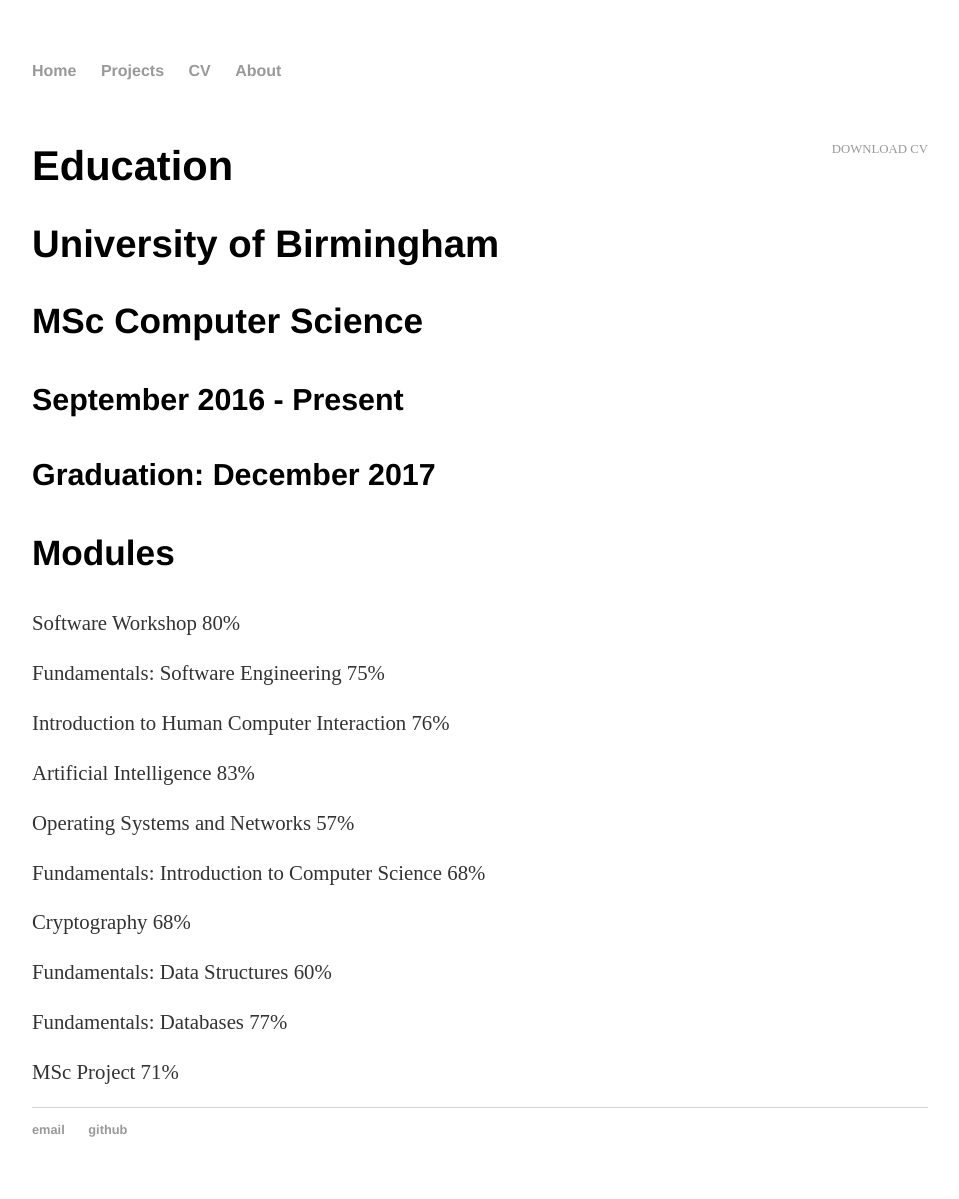
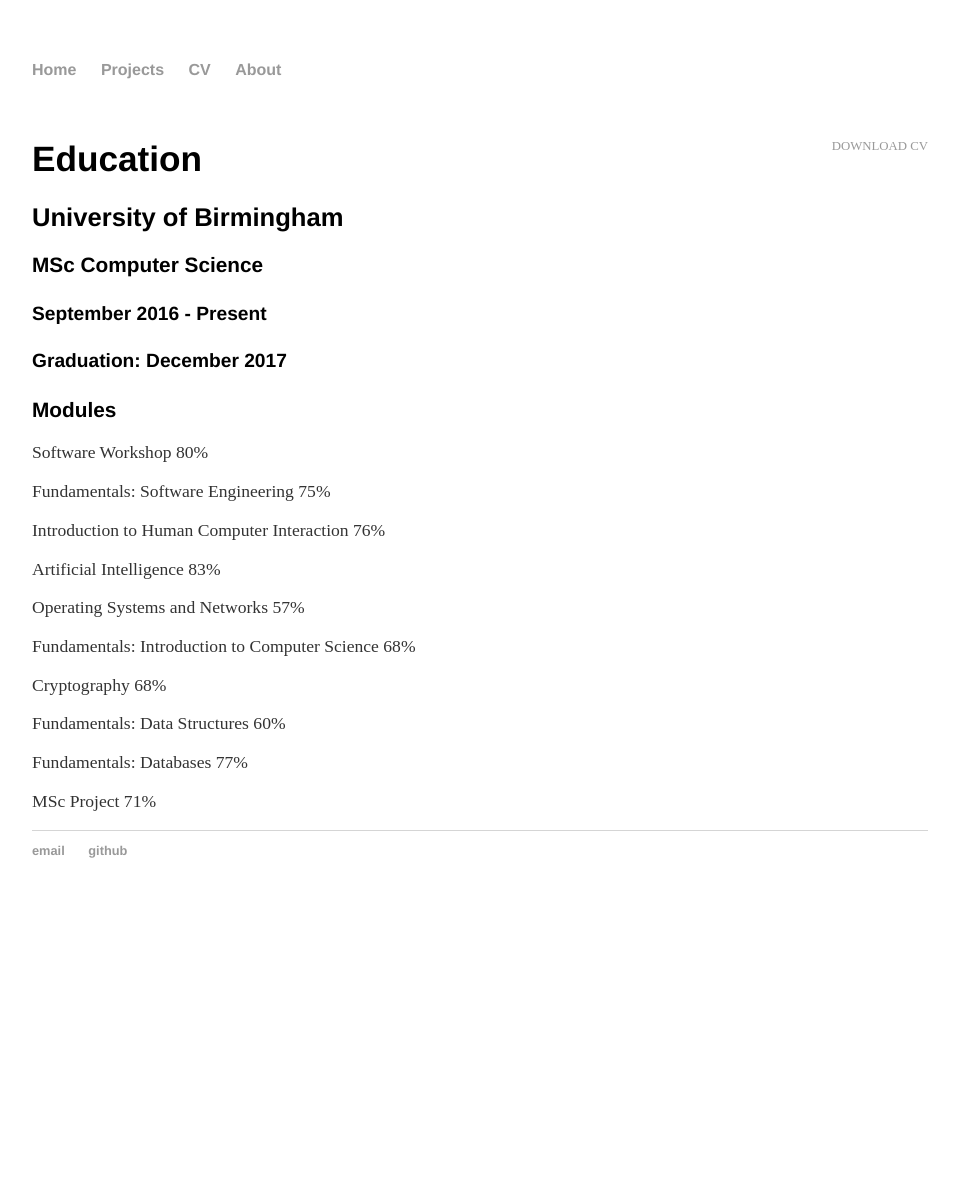
Before and after one commit to sosnovska/Portfolio-old-version, a Jekyll site: the page built from cv/index.html, in a window 1280 px wide. Shown: the whole page, without its empty margins (160-1119 px from the left). Built offline with Jekyll 4.4.1, drawn with Linux system fonts in a browser that asks for light colours; after the commit the page ends 919 px from its top, so only the background shows below that.

Commit message:
fonts update

```diff
--- a/css/main.css
+++ b/css/main.css
@@ -3,13 +3,13 @@
 a { text-decoration: none; color: #999; }
 a:hover { text-decoration: underline; }
 
-p, ul { font-size: 1.3em; line-height: 1.4em; color: #333; }
+p, ul { font-size: 1.1em; line-height: 1.2em; color: #333; }
 
 h1, h2, h3, h4 { font-family: 'Helvetica', 'Arial', 'Sans-Serif'; }
-h1 { font-size: 2.6em;  }
-h2 { font-size: 2.4em; }
-h3 { font-size: 2.2em; }
-h4 { font-size: 1.9em; }
+h1 { font-size: 2.2em;  }
+h2 { font-size: 1.6em; }
+h3 { font-size: 1.3em; }
+h4 { font-size: 1.2em; }
 
 nav ul, footer ul { font-size: 1em; font-family: 'Helvetica', 'Arial', 'Sans-Serif'; padding: 0px; list-style: none; font-weight: bold; }
 nav ul li, footer ul li { display: inline; margin-right: 20px; }
```
